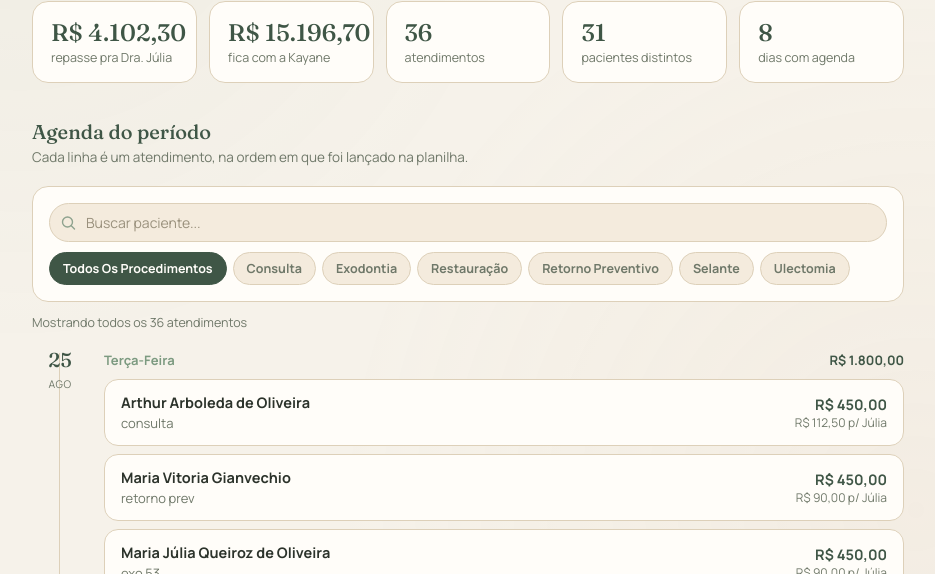
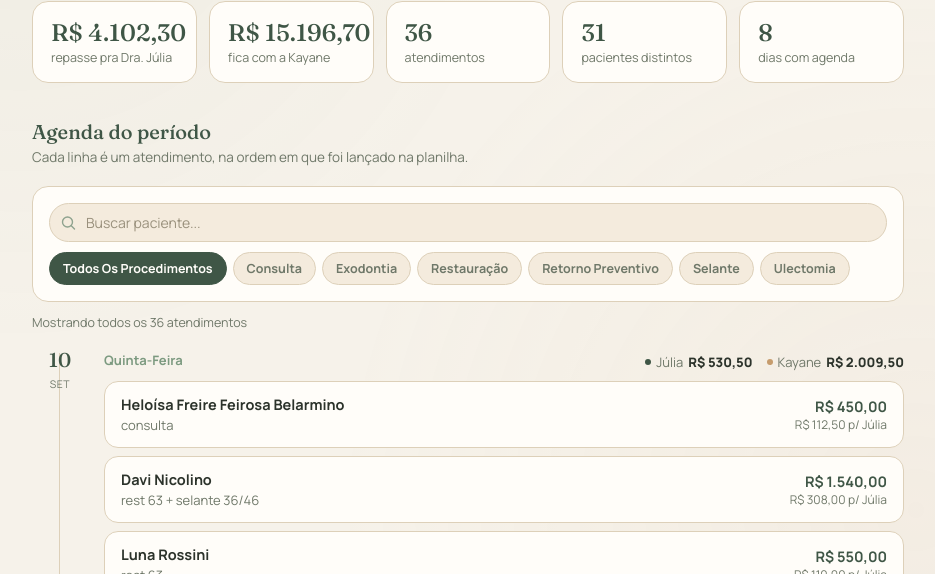
Before and after one commit to adrianopinheiro59-spec/julia, a plain HTML site: page index.html in a window 1280 px wide. Shown: the part 226-800 px from the top of the page, without its empty margins (172-1107 px from the left). Drawn offline with Linux system fonts and the light colour scheme.

Commit message:
Update index.html

```diff
--- a/index.html
+++ b/index.html
@@ -181,10 +181,15 @@
   }
   .day-header{
     display:flex; justify-content:space-between; align-items:baseline;
-    padding:2px 0 10px; font-size:13px; color:var(--ink-muted);
+    padding:2px 0 10px; font-size:13px; color:var(--ink-muted); flex-wrap:wrap; gap:6px 14px;
   }
   .day-header .wd{ text-transform:capitalize; font-weight:700; color:var(--green-mid); }
-  .day-header .dtot{ font-weight:700; color:var(--green-deep); }
+  .day-totals{ display:flex; gap:14px; flex-wrap:wrap; }
+  .day-totals span{ display:inline-flex; align-items:center; gap:5px; }
+  .day-totals .dot{ width:6px; height:6px; border-radius:50%; display:inline-block; }
+  .day-totals .dot.julia{ background:var(--green-deep); }
+  .day-totals .dot.kayane{ background:#c69c6d; }
+  .day-totals b{ color:var(--ink); font-weight:800; }
 
   .visit{
     background:var(--white); border:1px solid var(--line); border-radius:14px;
@@ -406,20 +411,29 @@ function buildKayanePanel(){
   panelsEl.appendChild(panel);
 
   const agendaEl = panel.querySelector('#agenda');
-  byDate.forEach(group => {
+  const byDateDesc = byDate.slice().reverse(); // do dia mais recente pro mais antigo
+  byDateDesc.forEach(group => {
     if(!group.date) return; // skip the Material-only orphan group if any
     const dObj = toDateObj(group.date);
     const dayNum = dObj.getDate();
     const monLabel = MONTHS_PT[dObj.getMonth()];
     const wd = WD_PT[dObj.getDay()];
-    const dayTotal = group.items.reduce((s,r)=> s + (r.vclin||0), 0);
+    const dayVclin = group.items.reduce((s,r)=> s + (r.vclin||0), 0);
+    const dayVdent = group.items.reduce((s,r)=> s + (r.vdent||0), 0);
+    const dayKayane = dayVclin - dayVdent;
 
     const wrap = document.createElement('div');
     wrap.className = 'day-group';
     wrap.dataset.date = group.date;
     wrap.innerHTML = `
       <div class="day-badge"><span class="num">${dayNum}</span><span class="mon">${monLabel}</span></div>
-      <div class="day-header"><span class="wd">${wd}-feira</span><span class="dtot"></span></div>
+      <div class="day-header">
+        <span class="wd">${wd}-feira</span>
+        <span class="day-totals">
+          <span class="dt-julia"><span class="dot julia"></span>Júlia <b></b></span>
+          <span class="dt-kayane"><span class="dot kayane"></span>Kayane <b></b></span>
+        </span>
+      </div>
       <div class="visits"></div>
     `;
     const visitsEl = wrap.querySelector('.visits');
@@ -431,6 +445,7 @@ function buildKayanePanel(){
       v.dataset.name = item.name.toLowerCase();
       v.dataset.proc = isMaterial ? '' : cats.join('|').toLowerCase();
       v.dataset.vclin = item.vclin || 0;
+      v.dataset.vdent = item.vdent || 0;
       v.innerHTML = `
         <div class="who">
           <span class="name">${item.name}</span>
@@ -494,10 +509,14 @@ function buildKayanePanel(){
     let visibleCount = 0;
 
     agendaEl.querySelectorAll('.day-group').forEach(dayEl => {
-      let dayTotal = 0;
+      let dayVclin = 0, dayVdent = 0;
       let anyVisible = false;
       dayEl.querySelectorAll('.visit').forEach(v => {
-        if(v.classList.contains('material')){ v.style.display='none'; return; }
+        if(v.classList.contains('material')){
+          v.style.display='none';
+          dayVdent += parseFloat(v.dataset.vdent) || 0; // material sempre soma no repasse do dia
+          return;
+        }
         const nameMatch = !term || v.dataset.name.includes(term);
         const procMatch = !activeProc || v.dataset.proc.split('|').includes(activeProc);
         const show = nameMatch && procMatch;
@@ -505,12 +524,15 @@ function buildKayanePanel(){
         if(show){
           anyVisible = true;
           visibleCount++;
-          dayTotal += parseFloat(v.dataset.vclin) || 0;
+          dayVclin += parseFloat(v.dataset.vclin) || 0;
+          dayVdent += parseFloat(v.dataset.vdent) || 0;
         }
       });
       dayEl.style.display = anyVisible ? 'block' : 'none';
-      const dtotEl = dayEl.querySelector('.dtot');
-      dtotEl.textContent = anyVisible && dayTotal > 0 ? brl(dayTotal) : '';
+      const julB = dayEl.querySelector('.dt-julia b');
+      const kayB = dayEl.querySelector('.dt-kayane b');
+      julB.textContent = anyVisible ? brl(dayVdent) : '—';
+      kayB.textContent = anyVisible ? brl(dayVclin - dayVdent) : '—';
     });
 
     noResultsEl.style.display = visibleCount === 0 ? 'block' : 'none';
```
